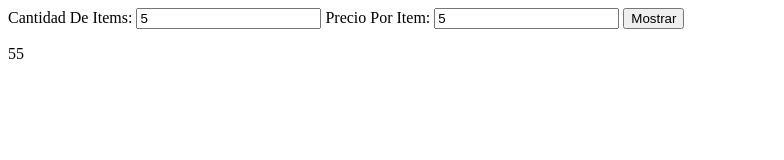
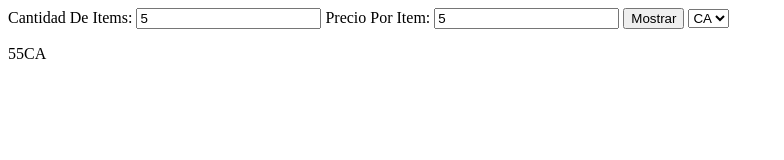
Before and after one commit to DastianRei/venta_totalizador, a website built with Parcel: page index.html in a window 1280 px wide. Both pictures are taken after typing "5", "5" into the empty fields and a click on the input "Mostrar". Shown: the full height of the page, 0-784 px from the left. Built offline with nearby package versions, Linux system fonts and the light colour scheme.

Commit message:
Mostrar Estados a traves de la lista

```diff
--- a/index.html
+++ b/index.html
@@ -14,6 +14,13 @@
       <label>Precio Por Item: </label>
       <input type="number" id="precio-por-item" />
       <input type="submit" value="Mostrar" />
+      <select name="estados" id="estados">
+        <option value="CA">CA</option>
+        <option value="TX">TX</option>
+        <option value="UT">UT</option>
+        <option value="NV">NV</option>
+        <option value="AL">NV</option>
+      </select>
     </form>
     <div id="cantidad-items-mostrar"></div>
   </body>
--- a/src/presenter.js
+++ b/src/presenter.js
@@ -1,9 +1,11 @@
 const cantidadItems = document.querySelector("#cantidad-items");
 const div = document.querySelector("#cantidad-items-mostrar");
+const estados = document.querySelector("#estados");
 const precioPorItem = document.querySelector("#precio-por-item");
 const formulario = document.querySelector("#totalizador-form");
 
 formulario.addEventListener("submit", (event) => {
   event.preventDefault();
-  div.innerHTML = "<p>" + cantidadItems.value + precioPorItem.value + "</p>";
+  div.innerHTML =
+    "<p>" + cantidadItems.value + precioPorItem.value + estados.value + "</p>";
 });
```
